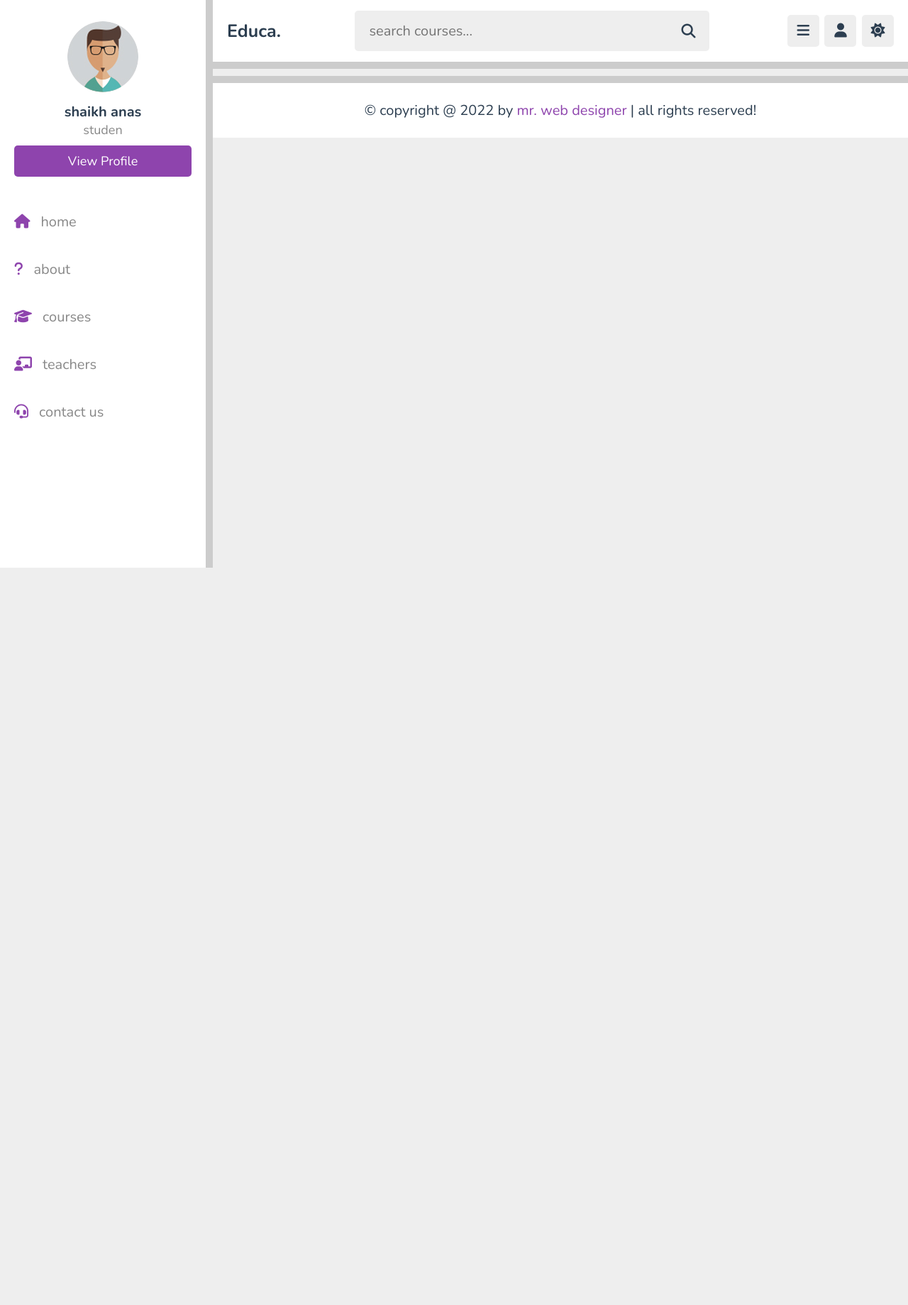
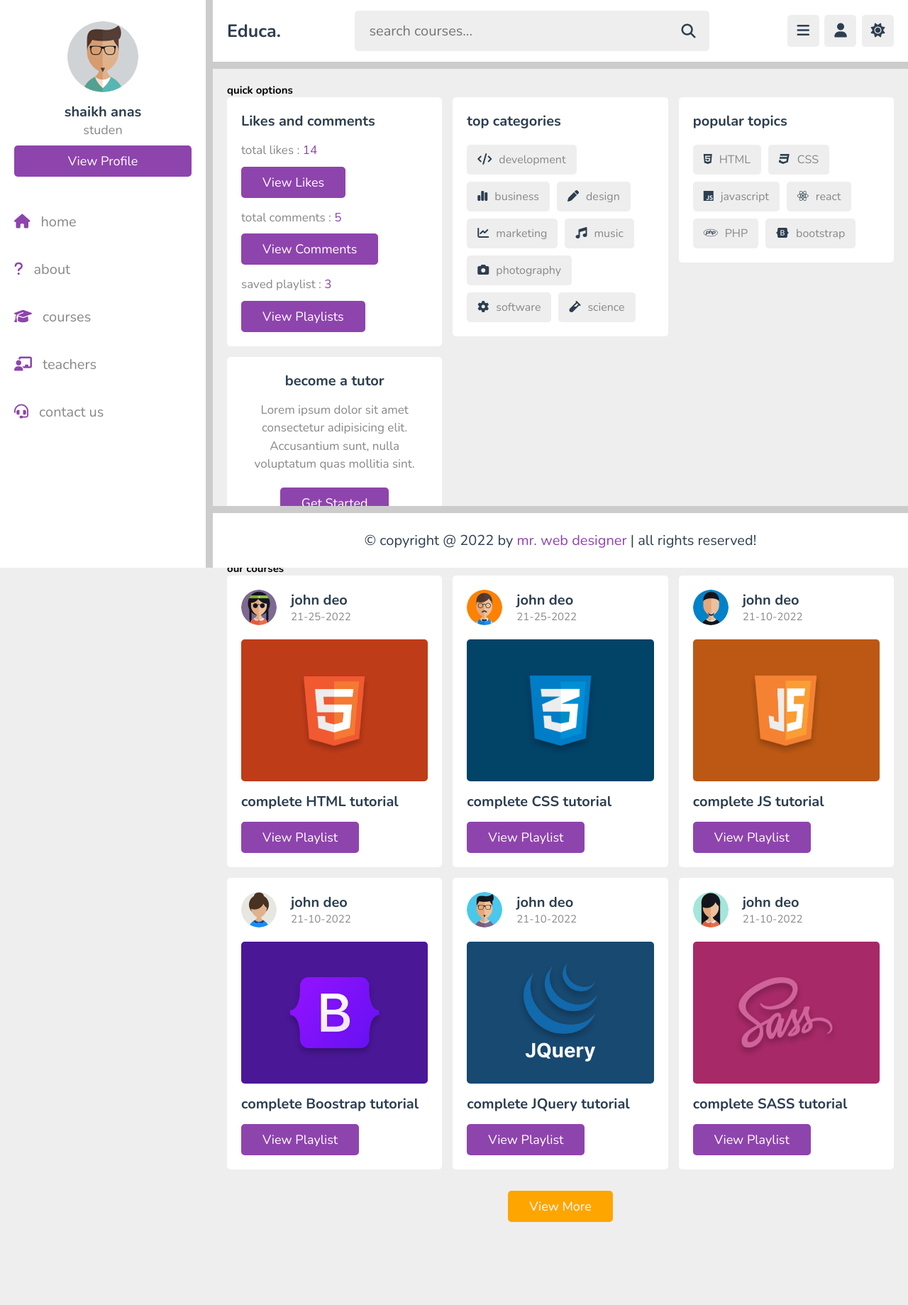
Before and after one commit to Babcock-SENG/open-source-systems-development-asphalt-gold, a PHP site: page /home.html in a window 1280 px wide. Shown: the whole page at 71% size. Before the commit the page ends 800 px from the top, so only its background shows below. Run offline with PHP 8.4, Linux system fonts and the light colour scheme; some libraries are stand-ins or nearby versions.

Commit message:
Amusa Quadri Commit

```diff
--- a/css/style.css
+++ b/css/style.css
@@ -46,6 +46,14 @@ html{
 body{
     background-color: var(--light-bg);
     padding-left: 30rem;
+}
+
+body.dark{
+    --white: #222;
+    --black: #fff;
+    --light-color: #aaa;
+    --light-bg: #333;
+    --border: 1rem solid rgba(255, 255, 255, 0.2);
 }
 
 section{
@@ -310,6 +318,143 @@ section{
     left: -30rem;
  }
 
+ .quick-select .box-container{
+    display: grid;
+    grid-template-columns: repeat(auto-fit, minmax(27.5rem, 1fr));
+    gap: 1.5rem;
+    align-items: flex-start;
+    justify-content: center;
+ }
+
+ .quick-select .box-container .box{
+    border-radius: .5rem;
+    background-color: var(--white);
+    padding: 2rem;
+ }
+
+ .quick-select .box-container .box .title{
+    font-size: 2rem;
+    color: var(--black);
+ }
+
+ .quick-select .box-container .box p{
+    line-height: 1.5;
+    padding-top: 1.5rem;
+    color: var(--light-color);
+    font-size: 1.7rem;
+ }
+
+ .quick-select .box-container .box p span{
+    color: var(--main-color);
+ }
+
+ .quick-select .box-container .tutor{
+    text-align: center;
+ }
+
+ .quick-select .box-container .tutor p{
+    padding-bottom: 1rem;
+ }
+
+ .quick-select .box-container .box .flex{
+    display: flex;
+    flex-wrap: wrap;
+    gap: 1rem;
+    padding-top: 2rem;
+ }
+
+ .quick-select .box-container .box .flex a{
+    padding: 1rem 1.5rem;
+    border-radius: .5rem;
+    font-size: 1.6rem;
+    background-color: var(--light-bg);
+ }
+
+ .quick-select .box-container .box .flex a i{
+    margin-right: 1rem;
+    color: var(--black);
+ }
+
+ .quick-select .box-container .box .flex a span{
+    color: var(--light-color);
+ }
+
+ .quick-select .box-container .box .flex a:hover{
+    color: var(--black);
+ }
+
+ .quick-select .box-container .box .flex a:hover i{
+    color: varr(--white);
+ }
+
+ .quick-select .box-container .box .flex a:hover span{
+    color: var(--white);
+ }
+
+.courses .box-container{
+    display: grid;
+    grid-template-columns: repeat(auto-fit, minmax(30rem, 1fr));
+    gap: 1.5rem;
+    align-items: flex-start;
+    justify-content: center;
+}
+.courses .box-container .box{
+    border-radius: .5rem;
+    background-color: var(--white);
+    padding: 2rem;
+}
+
+.courses .box-container .box .tutor{
+    margin-bottom: 2rem;
+    display: flex;
+    align-items: center;
+    gap: 2rem;
+}
+
+.courses .box-container .box .tutor img{
+    width: 5rem;
+    height: 5rem;
+    border-radius: 50%;
+    object-fit: cover;
+}
+
+.courses .box-container .box .tutor h3{
+    font-size: 2rem;
+    color: var(--black);
+    margin-bottom: 2 rem;
+}
+
+.courses .box-container .box .tutor span{
+    font-size: 1.5rem;
+    color: var(--light-color);
+}
+
+.courses .box-container .box .thumb{
+    width: 100%;
+    border-radius: .5rem;
+    height: 20rem;
+    object-fit: cover;
+}
+
+.courses .box-container .box .title{
+    font-size: 2rem;
+    color: var(--black);
+    margin-top: 1rem;
+    padding: .5rem 0;
+}
+
+.courses .box-container .box .thumb img{
+    width: 100%;
+    height: 20rem;
+    object-fit: cover;
+    border-radius: .5rem;
+ }
+
+.courses .more-btn{
+    margin-top: 2rem;
+    text-align: center;
+}
+
  .footer{
     background-color: var(--white);
     border-top: var(--border);
@@ -393,4 +538,11 @@ section{
     html{
         font-size: 50%;
     }
+    .heading{
+        font-size: 2rem;
+    }
+    .flex-btn{
+        flex-flow: column;
+        gap: 0;
+    }
 }
--- a/home.html
+++ b/home.html
@@ -79,15 +79,170 @@
 
 <!-- side bar section ends -->
 
+<!-- quick selection starts -->
+<section class="quick-select">
+
+    <h1 class="heading">quick options</h1>
+
+    <div class="box-container">
+        <div class="box">
+            <h3 class="title">Likes and comments</h3>
+            <p>total likes : <span>14</span></p>
+            <a href="#" class="inline-btn">view likes</a>
+            <p>total comments : <span>5</span></p>
+            <a href="#" class="inline-btn">view comments</a>
+            <p>saved playlist : <span>3</span></p>
+            <a href="#" class="inline-btn">view playlists</a>
+        </div>
+
+        <div class="box">
+            <h3 class="title">top categories</h3>
+            <div class="flex">
+                <a href="#"><i class="fas fa-code"></i><span>development</span></a>
+                <a href="#"><i class="fas fa-chart-simple"></i><span>business</span></a>
+                <a href="#"><i class="fas fa-pen"></i><span>design</span></a>
+                <a href="#"><i class="fas fa-chart-line"></i><span>marketing</span></a>
+                <a href="#"><i class="fas fa-music"></i><span>music</span></a>
+                <a href="#"><i class="fas fa-camera"></i><span>photography</span></a>
+                <a href="#"><i class="fas fa-cog"></i><span>software</span></a>
+                <a href="#"><i class="fas fa-vial"></i><span>science</span></a>
+            </div>
+
+        </div>
+        <div class="box">
+            <h3 class="title">popular topics</h3>
+            <div class="flex">
+                <a href="#"><i class="fab fa-html5"></i><span>HTML</span></a>
+                <a href="#"><i class="fab fa-css3"></i><span>CSS</span></a>
+                <a href="#"><i class="fab fa-js"></i><span>javascript</span></a>
+                <a href="#"><i class="fab fa-react"></i><span>react</span></a>
+                <a href="#"><i class="fab fa-php"></i><span>PHP</span></a>
+                <a href="#"><i class="fab fa-bootstrap"></i><span>bootstrap</span></a>
+            </div>
+
+        </div>
+
+        <div class="box tutor">
+            <h3 class="title">become a tutor</h3>
+            <p>Lorem ipsum dolor sit amet consectetur adipisicing elit.
+            Accusantium sunt, nulla voluptatum quas mollitia sint.</p>
+            <a href="register.html" class="inline-btn">get started</a>
+        </div>
+    </div>
+</section>
+<!-- quick selection ends ends -->
+
+<!-- courses section starts -->
+
+<section class="courses">
+
+    <h1 class="heading">our courses</h1>
+
+    <div class="box-container">
+
+       <div class="box">
+          <div class="tutor">
+             <img src="images/pic-2.jpg" alt="">
+             <div class="info">
+                <h3>john deo</h3>
+                <span>21-25-2022</span>
+             </div>
+          </div>
+          <div class="thumb">
+             <img src="images/thumb-1.png" alt="">
+          </div>
+          <h3 class="title">complete HTML tutorial</h3>
+          <a href="playlist.html" class="inline-btn">view playlist</a>
+       </div>
+
+       <div class="box">
+          <div class="tutor">
+             <img src="images/pic-3.jpg" alt="">
+             <div class="info">
+                <h3>john deo</h3>
+                <span>21-25-2022</span>
+             </div>
+          </div>
+          <div class="thumb">
+             <img src="images/thumb-2.png" alt="">
+          </div>
+          <h3 class="title">complete CSS tutorial</h3>
+          <a href="playlist.html" class="inline-btn">view playlist</a>
+       </div>
+
+       <div class="box">
+          <div class="tutor">
+             <img src="images/pic-4.jpg" alt="">
+             <div class="info">
+                <h3>john deo</h3>
+                <span>21-10-2022</span>
+             </div>
+          </div>
+          <div class="thumb">
+             <img src="images/thumb-3.png" alt="">
+          </div>
+          <h3 class="title">complete JS tutorial</h3>
+          <a href="playlist.html" class="inline-btn">view playlist</a>
+       </div>
+
+       <div class="box">
+          <div class="tutor">
+             <img src="images/pic-5.jpg" alt="">
+             <div class="info">
+                <h3>john deo</h3>
+                <span>21-10-2022</span>
+             </div>
+          </div>
+          <div class="thumb">
+             <img src="images/thumb-4.png" alt="">
+          </div>
+          <h3 class="title">complete Boostrap tutorial</h3>
+          <a href="playlist.html" class="inline-btn">view playlist</a>
+       </div>
+
+       <div class="box">
+          <div class="tutor">
+             <img src="images/pic-6.jpg" alt="">
+             <div class="info">
+                <h3>john deo</h3>
+                <span>21-10-2022</span>
+             </div>
+          </div>
+          <div class="thumb">
+             <img src="images/thumb-5.png" alt="">
+          </div>
+          <h3 class="title">complete JQuery tutorial</h3>
+          <a href="playlist.html" class="inline-btn">view playlist</a>
+       </div>
+
+       <div class="box">
+          <div class="tutor">
+             <img src="images/pic-7.jpg" alt="">
+             <div class="info">
+                <h3>john deo</h3>
+                <span>21-10-2022</span>
+             </div>
+          </div>
+          <div class="thumb">
+             <img src="images/thumb-6.png" alt="">
+          </div>
+          <h3 class="title">complete SASS tutorial</h3>
+          <a href="playlist.html" class="inline-btn">view playlist</a>
+       </div>
+
+    </div>
+
+    <div class="more-btn">
+       <a href="courses.html" class="inline-option-btn">view more</a>
+    </div>
+
+ </section>
 
 
 
 
 
-
-
-
-
+<!-- courses section ends -->
 
 <footer class="footer">
 
--- a/js/script.js
+++ b/js/script.js
@@ -30,3 +30,32 @@ window.onscroll = () => {
     profile.classList.remove('active');
     searchForm.classList.remove('active');
 }
+
+let toggleBtn = document.querySelector('#toggle-btn');
+let darkMode =localStorage.getItem('dark-mode');
+
+const enableDarkMode = () =>{
+    toggleBtn.classList.replace('fa-sun', 'fa-moon');
+    body.classList.add('dark');
+    localStorage.setItem('dark-mode', 'enabled');
+}
+
+
+const disableDarkMode = () =>{
+    toggleBtn.classList.replace('fa-moon', 'fa-sun');
+    body.classList.remove('dark');
+    localStorage.setItem('dark-mode', 'disabled');
+}
+
+if(darkMode == 'enabled'){
+    enableDarkMode();
+}
+
+toggleBtn.onclick = (e) =>{
+    let darkMode =localStorage.getItem('dark-mode');
+    if(darkMode === 'disabled'){
+      enableDarkMode();
+    } else{
+        disableDarkMode();
+    }
+}
```
